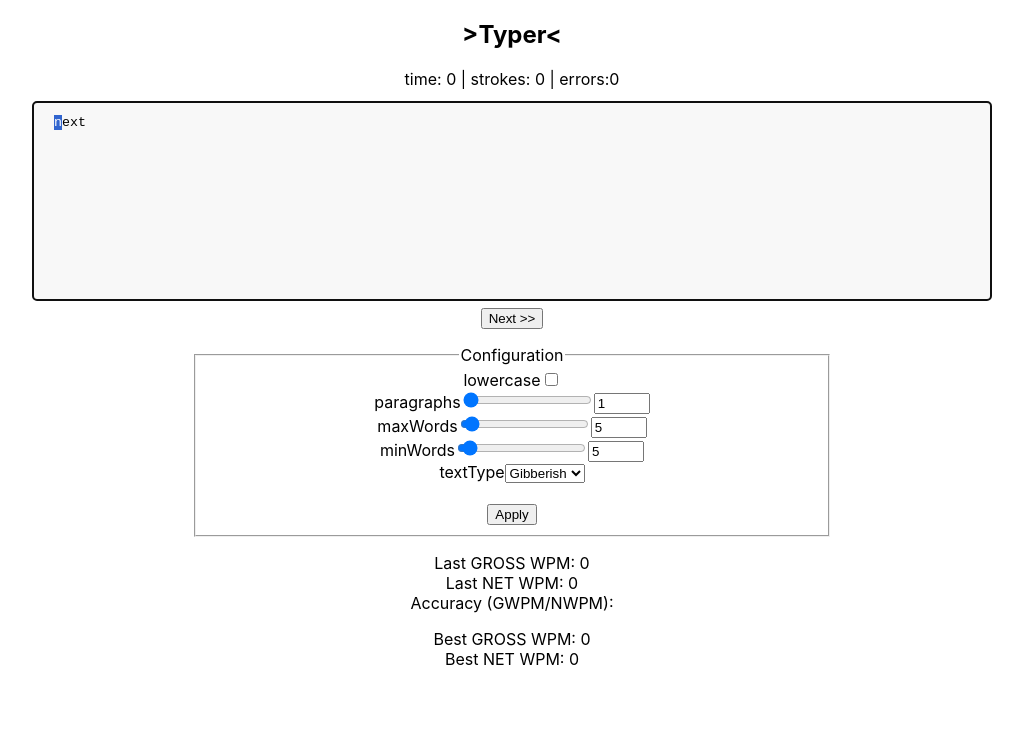
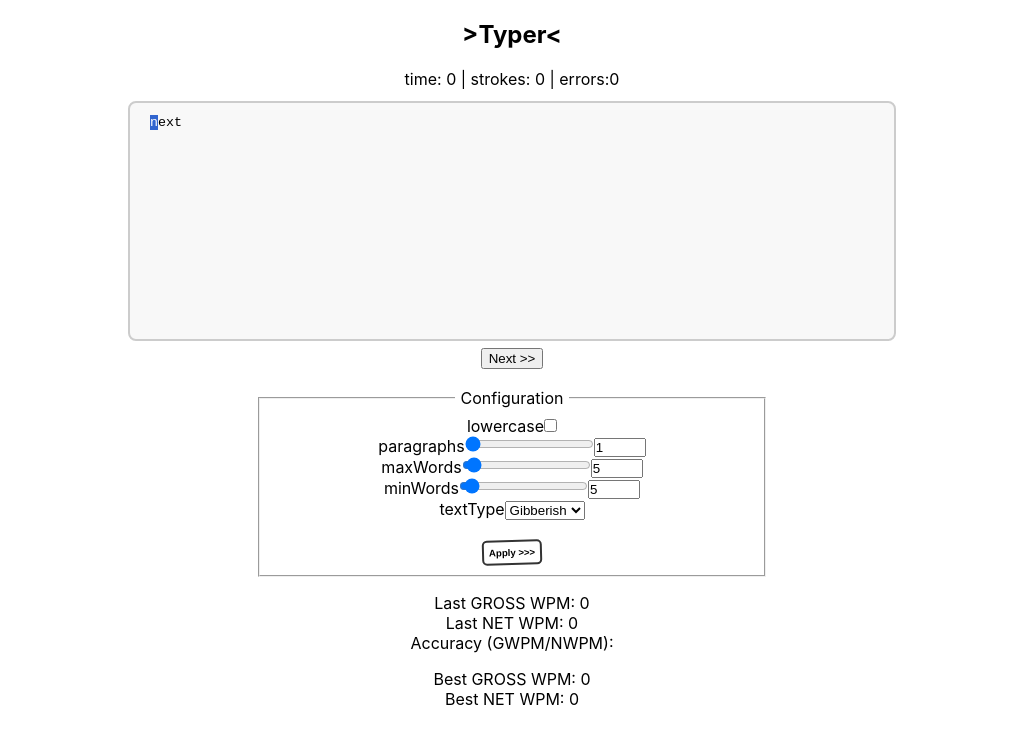
Before and after one commit to fjrois/typer, a React (Create React App) app: page / in a window 1280 px wide. Shown: the top 744 px of the page, without its empty margins (128-1151 px from the left). Built offline with nearby package versions, Linux system fonts and the light colour scheme.

Commit message:
Simple styling for typer configuration panel

```diff
--- a/src/index.css
+++ b/src/index.css
@@ -14,18 +14,59 @@ code {
 
 .typer-config-panel {
   /* background-color: brown; */
-  max-width: 50%;
+  max-width: 40%;
   margin: auto;
+}
+.typer-config-panel legend {
+  color: black;
+  padding: 3px 6px;
+}
+
+.typer-config-panel input,
+textarea {
+  /* width: 25px; */
+  padding: 0;
+  margin: 0;
+  box-sizing: border-box;
+}
+
+.typer-config-panel button {
+  padding: 5px;
+  font: bold 0.6em sans-serif;
+  border: 2px solid #333;
+  border-radius: 5px;
+  background: none;
+  cursor: pointer;
+  transform: rotate(-1.5deg);
+}
+
+.typer-config-panel button:after {
+  content: ' >>>';
+}
+
+.typer-config-panel button:hover,
+.typer-config-panel button:focus {
+  outline: none;
+  background: #000;
+  color: #fff;
+}
+
+.typer-config-panel input:focus,
+textarea:focus {
+  background: rgba(0, 0, 0, 0.1);
+  border-radius: 2px;
 }
 
 .typer-panel textarea {
-  width: 75%;
-  height: 200px;
+  width: 60%;
+  height: 240px;
   margin: 12px 0px 2px 0px;
   padding: 12px 20px;
   box-sizing: border-box;
   border: 2px solid #ccc;
-  border-radius: 4px;
+  border-radius: 8px;
   background-color: #f8f8f8;
   resize: none;
+  outline: none;
+  overflow: auto;
 }
```
